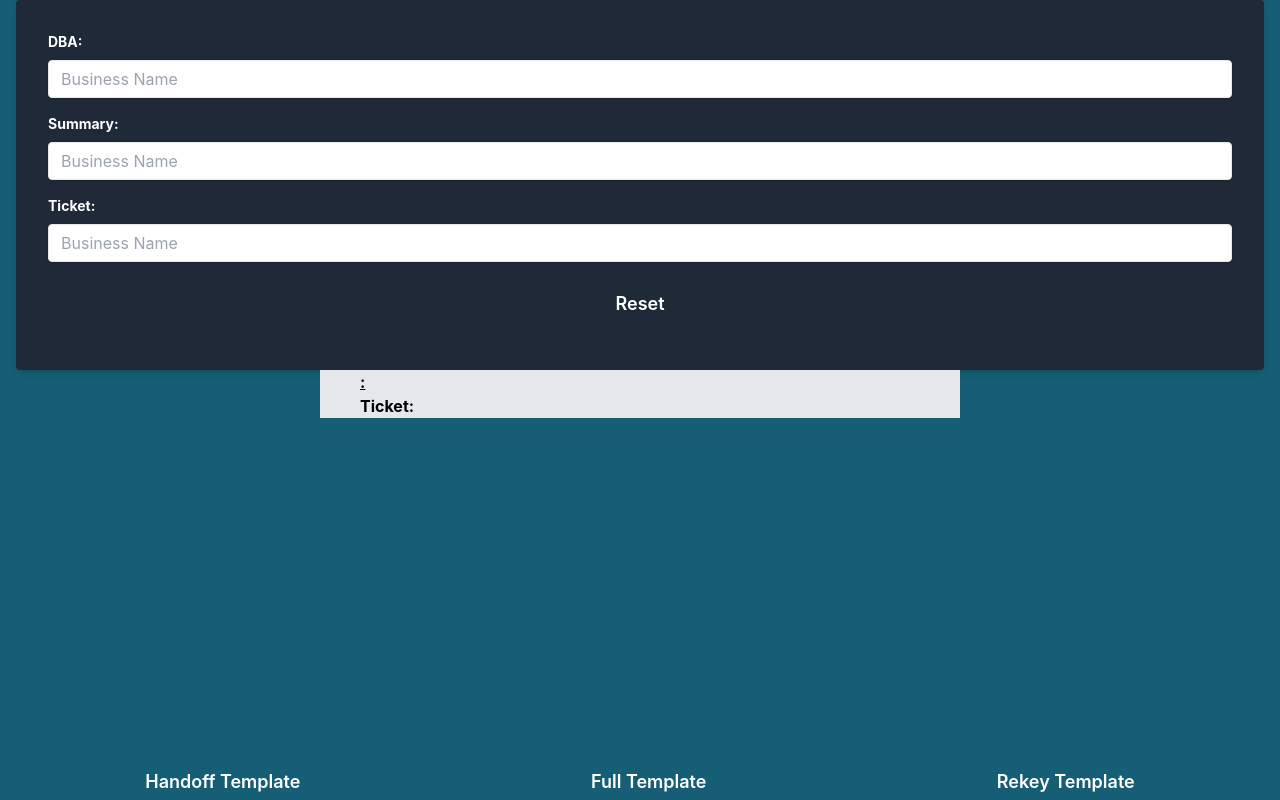
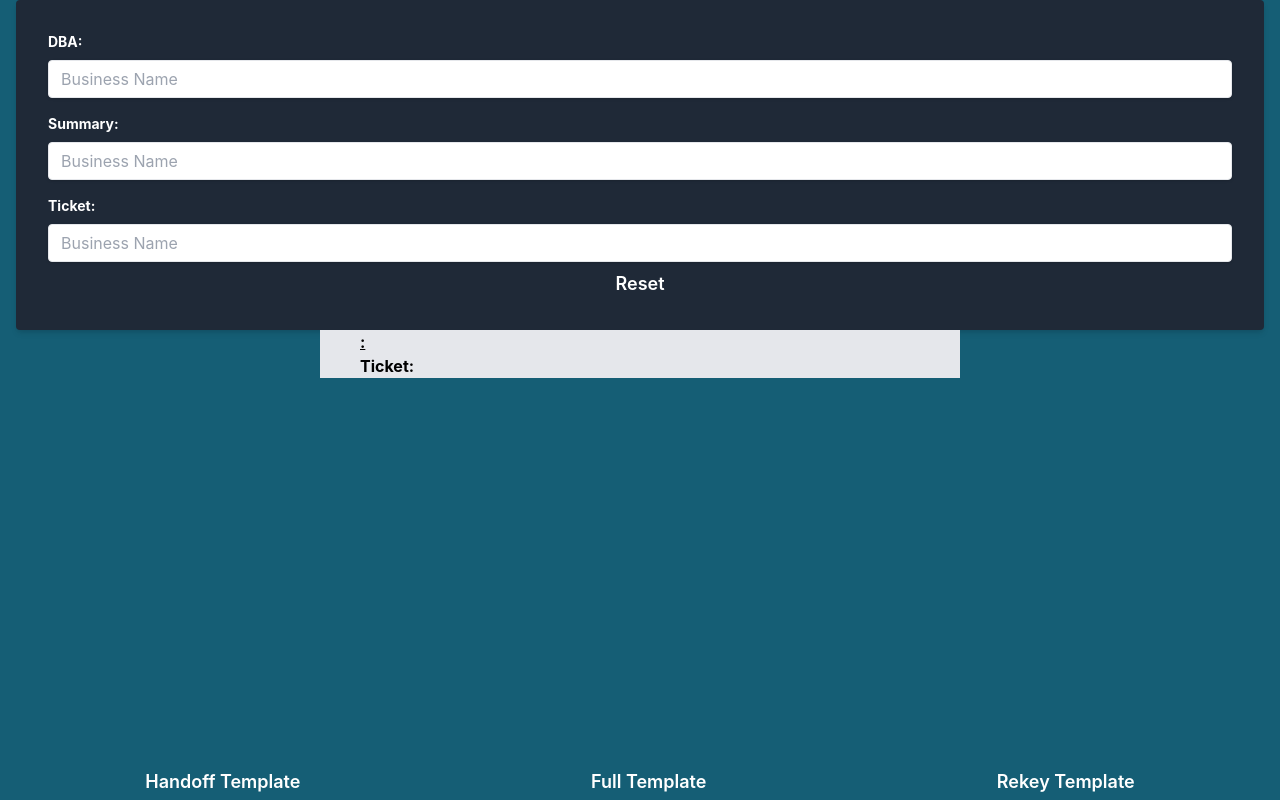
Before and after one commit to coleb229/Call-Notes-App, a React (Create React App) app: page /just-handoff in a window 1280 px wide. Built offline with nearby package versions, Linux system fonts and the light colour scheme.

Commit message:
Trying a fix for reset

```diff
--- a/src/components/JustHandoff.js
+++ b/src/components/JustHandoff.js
@@ -1,4 +1,5 @@
 import React, { useState } from 'react';
+import { Link } from 'react-router-dom';
 
 const JustHandoff = () => {
   const [callState, setCallState] = useState({
@@ -11,16 +12,11 @@ const JustHandoff = () => {
     setCallState(callerInfo);
   };
 
-  const reset = () => {
-    window.location.reload();
-  };
-
   return (
     <div className='h-[95vh]'>
       <HandoffForm
         callState={callState}
         updateCallState={updateCallStateHandler}
-        reset={reset}
       />
       <HandoffOutput callState={callState} />
     </div>
@@ -29,7 +25,6 @@ const JustHandoff = () => {
 
 const HandoffForm = (props) => {
   const callerState = Object.assign({}, props.callState);
-  const resetForm = props.reset;
 
   return (
     <form className='bg-gray-800 mx-4 shadow-md rounded px-8 pt-6 pb-8 max-h-screen'>
@@ -86,12 +81,12 @@ const HandoffForm = (props) => {
         placeholder='Business Name'
         className='mb-2 shadow appearance-none border rounded w-full py-2 px-3 text-gray-700 leading-tight focus:outline-none focus:shadow-outline'
       />
-      <button
-        onClick={resetForm}
+      <Link
+        to='/just-handoff'
         className='text-white font-semibold text-lg py-5 hover:text-slate-300'
       >
         Reset
-      </button>
+      </Link>
     </form>
   );
 };
```
